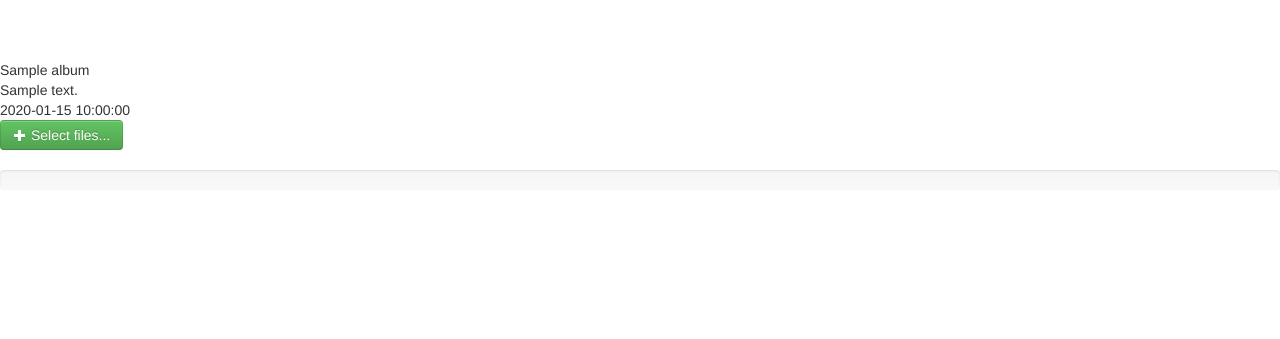
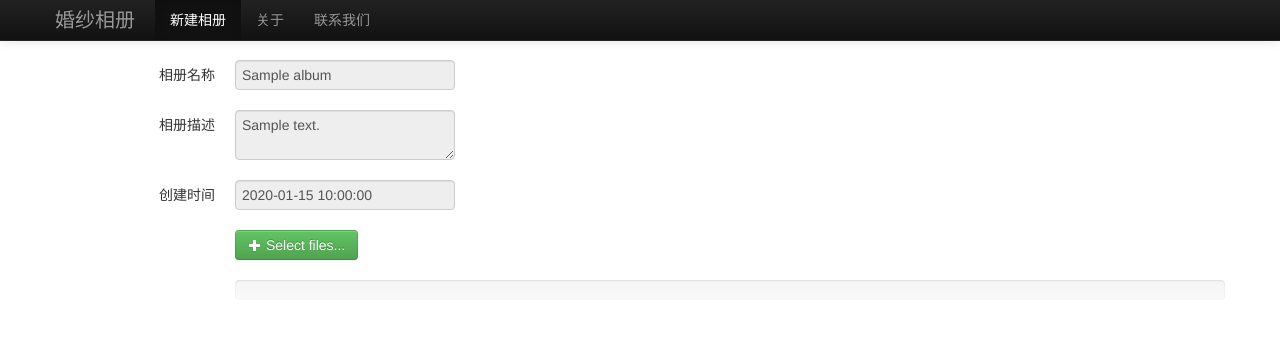
Before and after one commit to fabin/Album, a Python web app: template templates/albumUpload.html in a window 1280 px wide. Shown: the top 339 px of the page. Run offline with Jinja, Linux system fonts and the light colour scheme; the template is opened without the code that fills it: most values are stand-ins (such as "Sample title", 1, 10 or a date in 2020); some libraries are stand-ins or nearby versions.

Commit message:
style album upload page

```diff
--- a/templates/albumUpload.html
+++ b/templates/albumUpload.html
@@ -3,41 +3,87 @@
 <head>
 <meta charset="utf-8">
 <meta name="viewport" content="width=device-width, initial-scale=1.0">
-<!-- Bootstrap CSS Toolkit styles -->
+<style>
+body {
+	padding-top: 60px;
+	/* 60px to make the container go all the way to the bottom of the topbar */
+}
+#files img{
+	margin: 12px;
+}
+</style>
 <link rel="stylesheet" href="/static/bootstrap/css/bootstrap.min.css">
-<!-- Generic page styles -->
 <link rel="stylesheet" href="/static/jquery.file.upload/css/style.css">
-<!-- Bootstrap styles for responsive website layout, supporting different screen sizes -->
 <link rel="stylesheet"
 	href="/static/bootstrap/css/bootstrap-responsive.min.css">
 <!-- Bootstrap CSS fixes for IE6 -->
 <!--[if lt IE 7]><link rel="stylesheet" href="http://blueimp.github.com/cdn/css/bootstrap-ie6.min.css"><![endif]-->
-<!-- CSS to style the file input field as button and adjust the Bootstrap progress bars -->
 <link rel="stylesheet"
 	href="/static/jquery.file.upload/css/jquery.fileupload-ui.css">
 <title>Albums</title>
 </head>
 <body>
+	<div class="navbar navbar-inverse navbar-fixed-top">
+		<div class="navbar-inner">
+			<div class="container">
+				<a class="brand" href="/">婚纱相册</a>
+				<div class="nav-collapse collapse">
+					<ul class="nav">
+						<li class="active"><a href="#">新建相册</a></li>
+						<li><a href="#about">关于</a></li>
+						<li><a href="#contact">联系我们</a></li>
+					</ul>
+				</div>
+				<!--/.nav-collapse -->
+			</div>
+		</div>
+	</div>
+	<div class="container">
+		<form id='form' class="form-horizontal">
+			<div class="control-group">
+				<label class="control-label" for="name">相册名称</label>
+				<div class="controls">
+					<input type="text" disabled="disabled" id='name'
+						value='{{album.name}}'>
+				</div>
+			</div>
+			<div class="control-group">
+				<label class="control-label" for="description">相册描述</label>
+				<div class="controls">
+					<textarea disabled="disabled" id='description'>{{album.description}}</textarea>
+				</div>
+			</div>
+			<div class="control-group">
+				<label class="control-label" for="date">创建时间</label>
+				<div class="controls">
+					<input type="text" disabled="disabled" id='date'
+						value='{{album.date}}'>
+				</div>
+			</div>
 
-	<div>{{album.name}}</div>
-	<div>{{album.description}}</div>
-	<div>{{album.date}}</div>
 			<input id='album_key' type="hidden" value="{{album.key()}}">
 
-	<!-- The fileinput-button span is used to style the file input field as button -->
+			<div class="control-group">
+				<div class="controls">
 					<span class="btn btn-success fileinput-button"> <i
 						class="icon-plus icon-white"></i> <span>Select files...</span> <!-- The file input field used as target for the file upload widget -->
 						<input id="fileupload" type="file" name="files[]" multiple>
 					</span>
-	<br>
-	<br>
-	<!-- The global progress bar -->
-	<div id="progress" class="progress progress-success progress-striped">
+				</div>
+			</div>
+			<div class="control-group">
+				<div class="controls">
+					<div id="progress"
+						class="progress progress-success progress-striped">
 						<div class="bar"></div>
 					</div>
+				</div>
+			</div>
+
+		</form>
 		<!-- The container for the uploaded files -->
 		<div id="files"></div>
-
+	</div>
 	<script src="/static/js/jquery-1.9.1.min.js"></script>
 	<!-- The jQuery UI widget factory, can be omitted if jQuery UI is already included -->
 	<script src="/static/jquery.file.upload/js/vendor/jquery.ui.widget.js"></script>
@@ -64,9 +110,11 @@
 							data.submit();
 						},
 						done : function(e, data) {
-							console.log("data.result.files: %o", data.result.files);
+							console.log("data.result.files: %o",
+									data.result.files);
 							$.each(data.result.files, function(index, file) {
-								$('<img/>').attr('src', file.url+'=s360').appendTo('#files');
+								$('<img/>').attr('src', file.url + '=s360')
+										.appendTo('#files');
 							});
 						},
 						progressall : function(e, data) {
```
Lines whose indentation alone changed are shown as unchanged.
